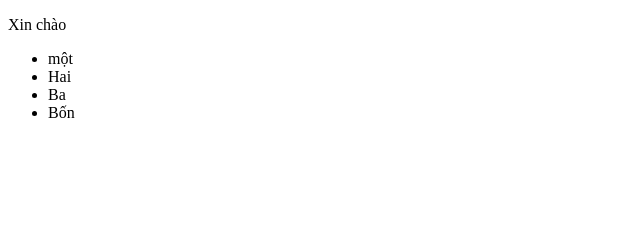
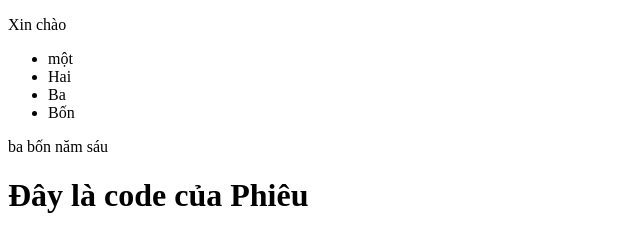
Before and after one commit to le-kha-phieu/DTDM, a plain HTML site: page index.html in a window 1280 px wide. Shown: the whole page, without its empty margins (0-640 px from the left). Drawn offline with Linux system fonts and the light colour scheme.

Commit message:
Update index.html

```diff
--- a/index.html
+++ b/index.html
@@ -13,5 +13,7 @@
         <li>Ba</li>
         <li>Bốn</li>
     </ul>
+    ba bốn năm sáu
+    <h1>Đây là code của Phiêu</h1>
 </body>
 </html>
```
